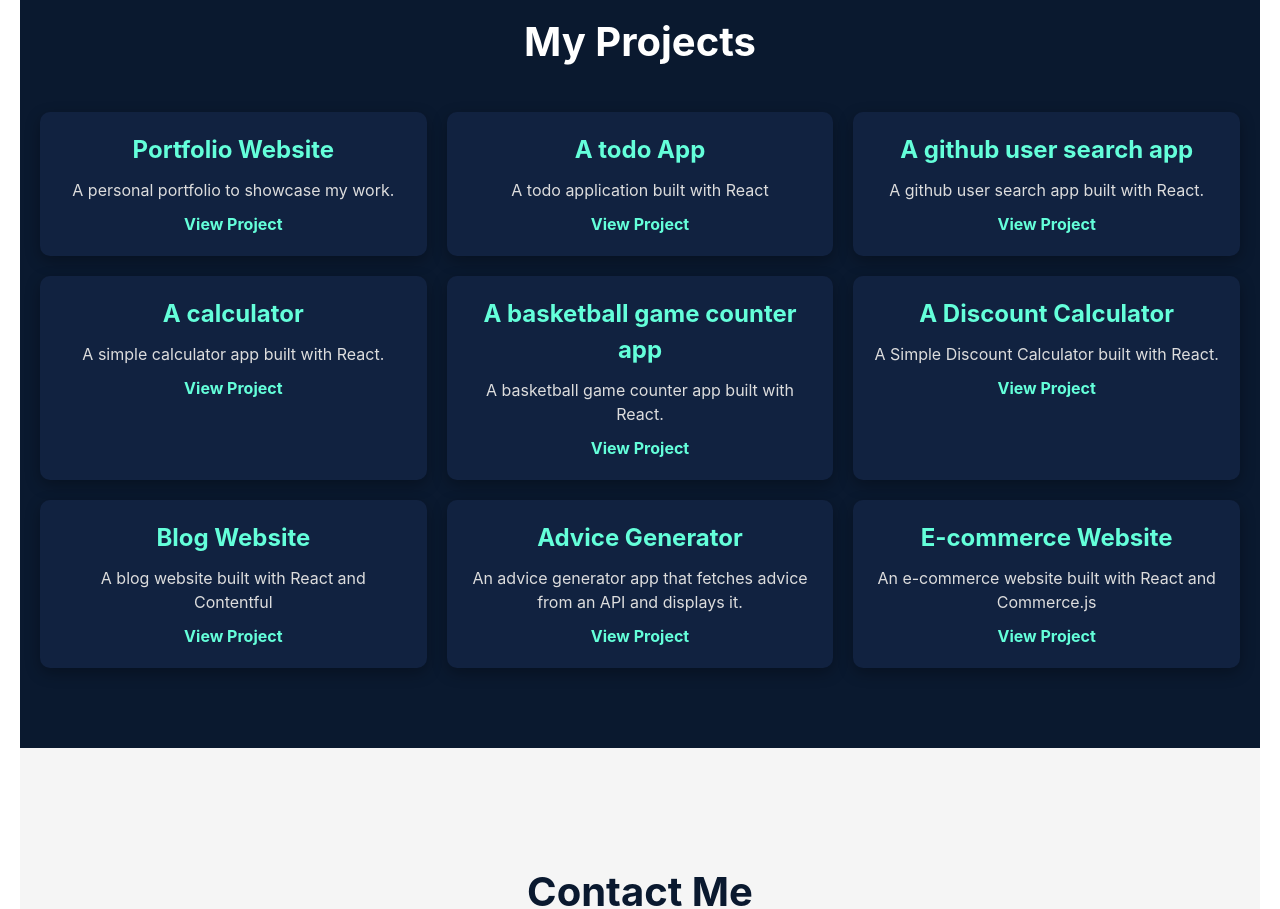
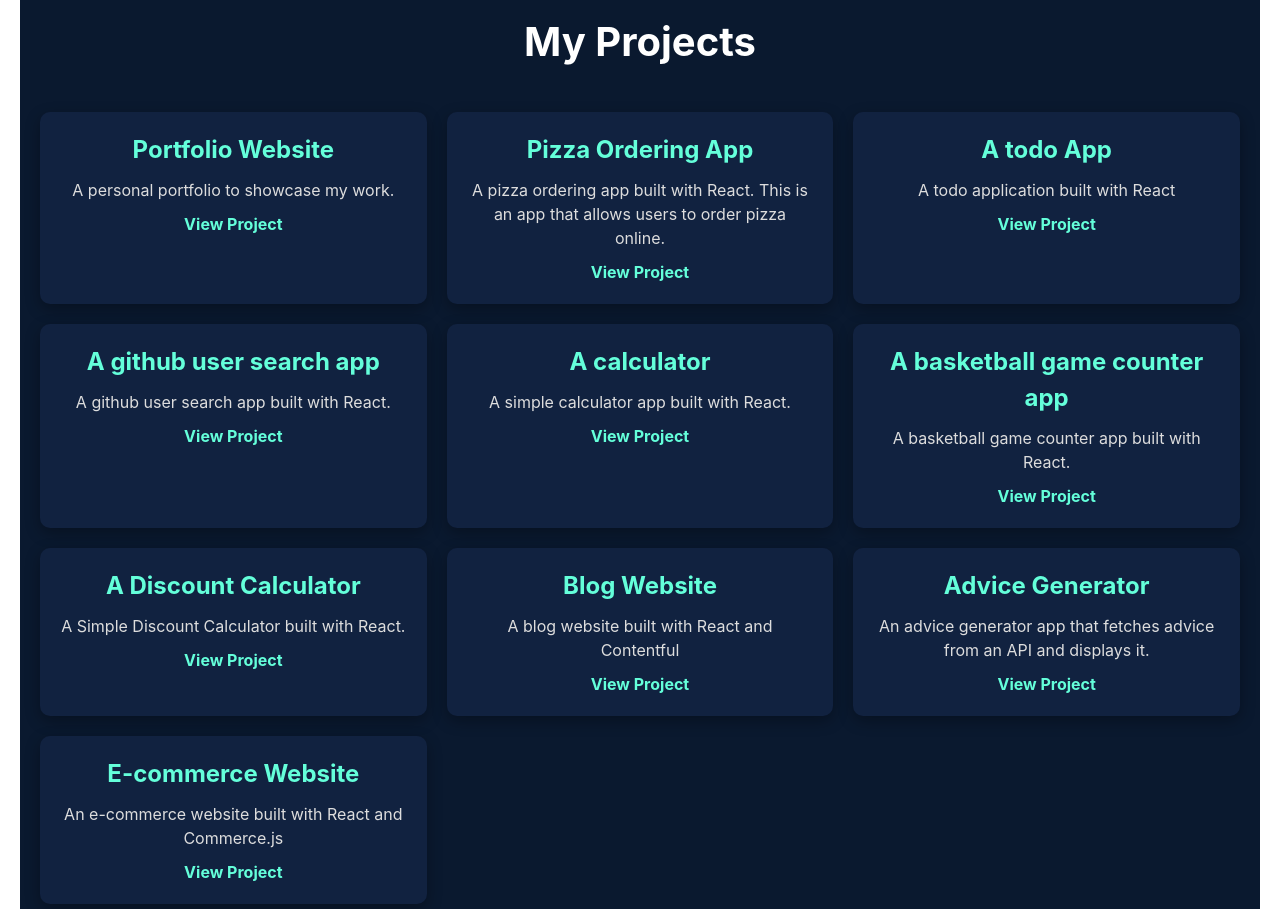
Before and after one commit to okonji-vic/portfolio, a React (Vite) app: page / in a window 1280 px wide. Shown: the part 1540-2449 px from the top of the page. Built offline with nearby package versions, Linux system fonts and the light colour scheme.

Commit message:
added pizza menu project

```diff
--- a/src/components/Projects.jsx
+++ b/src/components/Projects.jsx
@@ -7,6 +7,11 @@ function Projects() {
       title: "Portfolio Website",
       description: "A personal portfolio to showcase my work.",
       link: "#",
+    },
+    {
+      title: "Pizza Ordering App",
+      description: "A pizza ordering app built with React. This is an app that allows users to order pizza online.",
+      link: "https://pizza-menu-1.netlify.app/",
     },
     {
       title: "A todo App",
```
